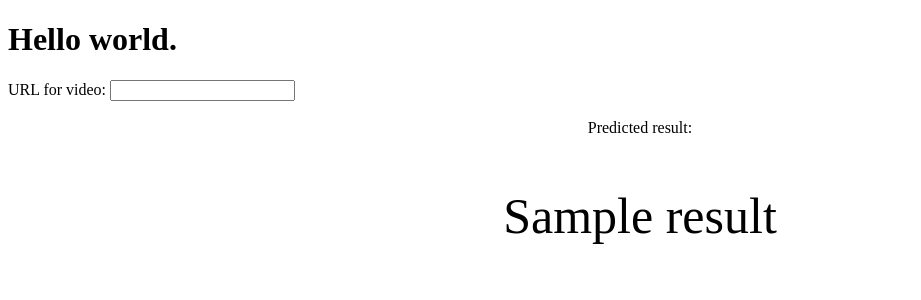
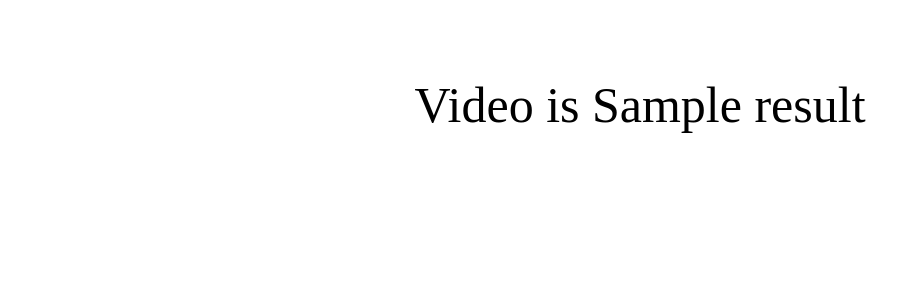
Before and after one commit to bdixon300/deepfake-detector-mvp-deployment, a Flask app: template templates/main.html in a window 1280 px wide. Shown: the top 300 px of the page, without its empty margins (0-921 px from the left). Run offline with Flask 2, Linux system fonts and the light colour scheme; the template is opened without the code that fills it: most values are stand-ins (such as "Sample title", 1, 10 or a date in 2020).

Commit message:
Improve style of mvp website

```diff
--- a/app.py
+++ b/app.py
@@ -105,6 +105,75 @@ predictor = dlib.shape_predictor(p)
 
 app = flask.Flask(__name__, template_folder='templates')
 
+def stream_template(template_name, **context):
+    app.update_template_context(context)
+    t = app.jinja_env.get_template(template_name)
+    rv = t.stream(context)
+    rv.enable_buffering(5)
+    return rv
+
+
+def analyse_video(filename):
+    # Setup reading video
+    vidcap = cv2.VideoCapture(filename)
+    success = True
+    frame_count = 1
+    voter_tally = 0
+    X = []
+    print("Evaluating: {}".format(filename))
+    while success and frame_count < 720:
+        success,image = vidcap.read()
+        if not success:
+            break
+        gray = cv2.cvtColor(image, cv2.COLOR_RGB2GRAY)
+        faces = detector(gray, 0)
+        largest_face_size = 0
+
+        for (i, face) in enumerate(faces):
+            # Make the prediction and transfom it to numpy array
+            #face = face.rect
+            shape = predictor(gray, face)
+            shape = face_utils.shape_to_np(shape)
+            size = face.width() * face.height()
+            if largest_face_size < size:
+                largest_face_size = size
+
+                # Mouth region uses these indices for dlib
+                (i, j) = (48, 68)
+                # clone the original image so we can draw on it, then
+                # display the name of the face part on the image
+                clone = image.copy()
+
+                # loop over the subset of facial landmarks, drawing the
+                # specific face part
+                for (x, y) in shape[i:j]:
+                    cv2.circle(clone, (x, y), 1, (0, 0, 255), -1)
+                    (x, y, w, h) = cv2.boundingRect(np.array([shape[i:j]]))
+                    roi = image[y:y + h, x:x + w]
+                    roi = cv2.resize(roi, (224,224))
+        X.append(transforms.ToTensor()(roi))
+
+        if frame_count % 20 == 0:
+            X = torch.stack(X, dim=0)
+            X = X.unsqueeze(0)
+            outputs = lstm(cnn(X.cuda()))
+            _, predicted = torch.max(outputs.data, 1)
+            voter_tally += predicted.sum()
+            X = []
+            print("current voter talley: {}, current frame sequences processed: {}".format(voter_tally, frame_count / 20))
+            current_probability = (voter_tally.item() / (frame_count / 20)) * 100
+            yield flask.render_template('progress.html', processing=str(current_probability))
+        frame_count += 1
+    print(frame_count)
+    print("voter talley: {}".format(voter_tally))
+    if voter_tally < (frame_count / 20) / 2:
+        #fake_vids += 1
+        print("fake: video: {}".format(filename))
+        yield flask.render_template('main.html', result='Fake')
+    else:
+        #real_vids += 1
+        print("real: video: {}".format(filename))
+        yield flask.render_template('main.html', result='Real')
 
 @app.route('/', methods=['GET', 'POST'])
 def main():
@@ -113,64 +182,7 @@ def main():
     if flask.request.method == 'POST':
         url = flask.request.form['url']
         filename = pafy.new(url).getbest().url
-        # Setup reading video
-        vidcap = cv2.VideoCapture(filename)
-        success = True
-        frame_count = 1
-        voter_tally = 0
-        X = []
-        print("Evaluating: {}".format(filename))
-        while success and frame_count < 720:
-            success,image = vidcap.read()
-            if not success:
-                break
-            gray = cv2.cvtColor(image, cv2.COLOR_RGB2GRAY)
-            faces = detector(gray, 0)
-            largest_face_size = 0
-
-            for (i, face) in enumerate(faces):
-                # Make the prediction and transfom it to numpy array
-                #face = face.rect
-                shape = predictor(gray, face)
-                shape = face_utils.shape_to_np(shape)
-                size = face.width() * face.height()
-                if largest_face_size < size:
-                    largest_face_size = size
-
-                    # Mouth region uses these indices for dlib
-                    (i, j) = (48, 68)
-                    # clone the original image so we can draw on it, then
-                    # display the name of the face part on the image
-                    clone = image.copy()
-
-                    # loop over the subset of facial landmarks, drawing the
-                    # specific face part
-                    for (x, y) in shape[i:j]:
-                        cv2.circle(clone, (x, y), 1, (0, 0, 255), -1)
-                        (x, y, w, h) = cv2.boundingRect(np.array([shape[i:j]]))
-                        roi = image[y:y + h, x:x + w]
-                        roi = cv2.resize(roi, (224,224))
-            X.append(transforms.ToTensor()(roi))
-
-            if frame_count % 20 == 0:
-                X = torch.stack(X, dim=0)
-                X = X.unsqueeze(0)
-                outputs = lstm(cnn(X.cuda()))
-                _, predicted = torch.max(outputs.data, 1)
-                voter_tally += predicted.sum()
-                X = []
-                print("current voter talley: {}".format(voter_tally))
-            frame_count += 1
-        print(frame_count)
-        print("voter talley: {}".format(voter_tally))
-        if voter_tally < (frame_count / 20) / 2:
-            #fake_vids += 1
-            print("fake: video: {}".format(filename))
-            return(flask.render_template('main.html', result='Fake'))
-        else:
-            #real_vids += 1
-            print("real: video: {}".format(filename))
-            return(flask.render_template('main.html', result='Real'))
+        return flask.Response(flask.stream_with_context(analyse_video(filename)))
 
 if __name__ == '__main__':
     app.run()
--- a/templates/main.html
+++ b/templates/main.html
@@ -1,17 +1,49 @@
 <!doctype html>
 <html>
     <head>
-        <title>Web app name</title>
+        <title>Deepfake Detector</title>
+        <script src="http://code.jquery.com/jquery-latest.js"></script>
+        <style>
+            .searchbar {
+                border: 1px solid grey;
+                border-radius: 5px;
+                height:20px;
+                width: 100%;
+                padding: 2px 23px 2px 30px;
+                outline: 0;
+                background-color: #f5f5f5;
+            }
+            .container {
+                position: absolute;
+                top: 50%;
+                left: 50%;
+                width: 50%;
+                -ms-transform: translate(-50%, -50%);
+                transform: translate(-50%, -50%);
+            }
+        </style>
+        <script>
+            var source = new EventSource("/")
+            source.onmessage = function(event) {
+                alert()
+                if(event.data=100) {
+                    source.close()
+                }
+            }
+        </script>
     </head>
-    <h1>Hello world.</h1>
-    <form action="{{ url_for('main') }}" method="POST">
-        <label for="url">URL for video:</label>
-        <input type="text" id="url" name="url"></input>
-    </form>
-    <div class="result" align="center">
         {% if result %}
-            <br> Predicted result:
-               <p style="font-size:50px">{{ result }}</p>
+            <br>
+                <p align="center" style="font-size:50px">Video is {{ result }}</p>
+        {% else %}
+        <div class="container" align="center">
+            <h1 align="center">Deepfake Detector</h1>
+            <form align="center" action="{{ url_for('main') }}" method="POST">
+                <input type="text" id="url" class="searchbar" name="url" placeholder="Enter URL of video"></input>
+                <br>
+                <br>
+                <input type="submit"></input>
+            </form>
+        </div>
         {% endif %}
-    </div>
 </html>
```
Also changed, not shown: templates/progress.html (added, +10 -0 lines).
